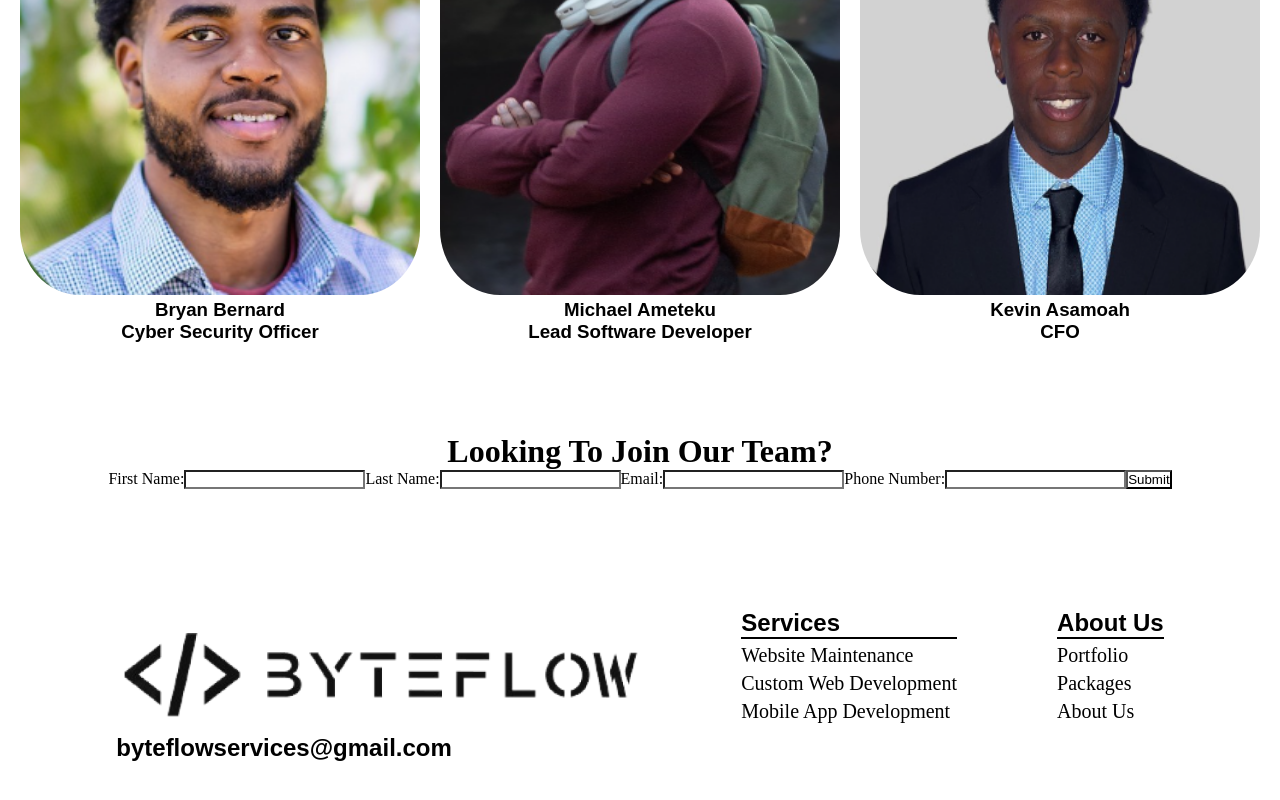
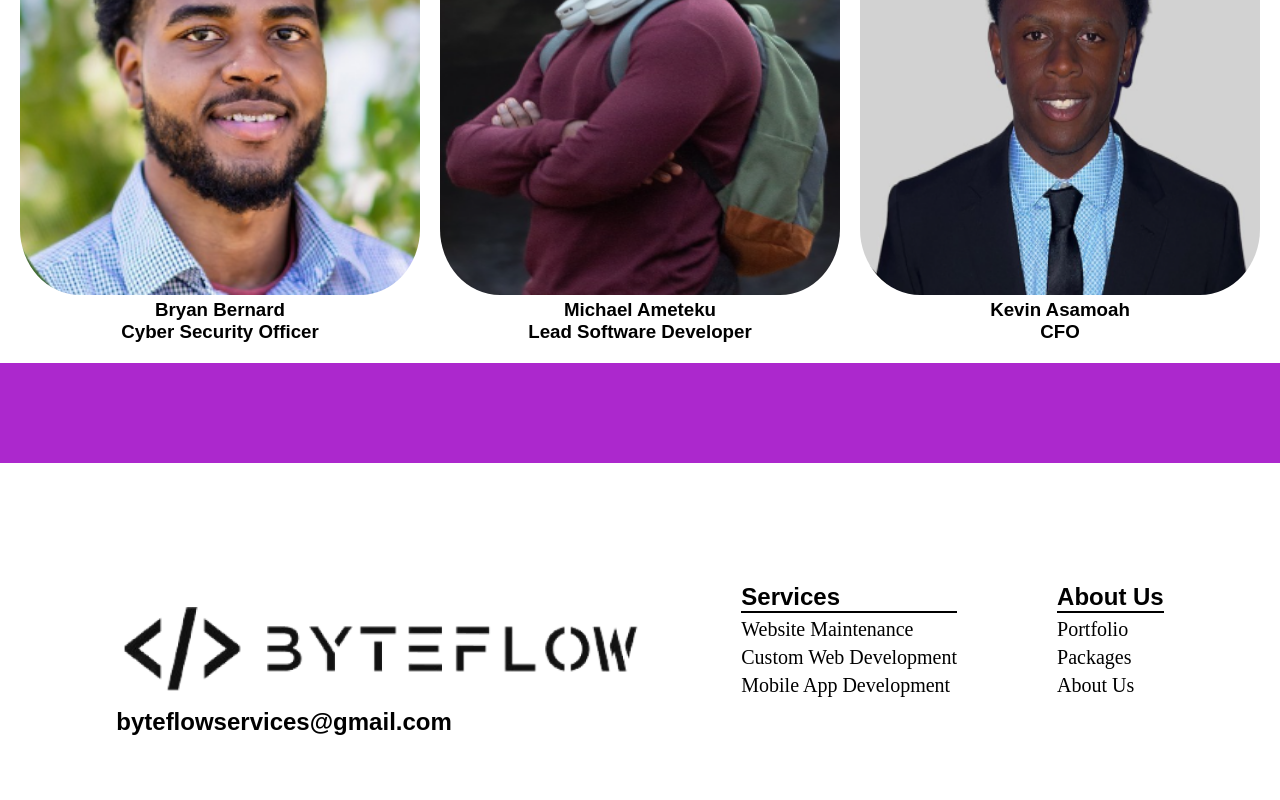
Before and after one commit to ByteFlowWebAgency/byteflow-website, a React (Create React App) app: page /ourTeam in a window 1280 px wide. Shown: the part 1128-1928 px from the top of the page. Built offline with nearby package versions, Linux system fonts and the light colour scheme; a web font is replaced by a local one.

Commit message:
Install Primereact, add join us background color

```diff
--- a/package.json
+++ b/package.json
@@ -7,6 +7,7 @@
     "@testing-library/jest-dom": "^5.17.0",
     "@testing-library/react": "^13.4.0",
     "@testing-library/user-event": "^13.5.0",
+    "primereact": "^10.6.3",
     "react": "^18.2.0",
     "react-dom": "^18.2.0",
     "react-hook-form": "^7.51.3",
--- a/src/components/ourTeam.js
+++ b/src/components/ourTeam.js
@@ -82,22 +82,7 @@ const ourTeam = () => {
         </div>
       </div>
 
-      <div className="join-team-container">
-        <h1>Looking To Join Our Team?</h1>
-        <div className="join-form">
-          <form>
-            <label>First Name:</label>
-            <input type="text"></input>
-            <label>Last Name:</label>
-            <input type="text"></input>
-            <label>Email:</label>
-            <input type="text"></input>
-            <label>Phone Number:</label>
-            <input type="text"></input>
-            <input type="submit"></input>
-          </form>
-        </div>
-      </div>
+      <div class="join-team-container"></div>
 
       <footer className="footer">
         <div className="container">
--- a/src/styles/ourTeam.css
+++ b/src/styles/ourTeam.css
@@ -136,12 +136,11 @@ button:hover {
 
 .join-team-container {
   display: flex;
-  justify-content: space-evenly;
-  flex-wrap: wrap;
-  padding-top: 70px;
+  flex-direction: column;
+  align-items: center;
+  background-color: #ac28cd;
+  padding: 50px;
 }
-
-/* END OF JOIN OUR TEAM SECTION */
 
 /* START OF FOOTER  */
 
```
Also changed, not shown: 1 other file (tests, documents, lock files or other folders).
